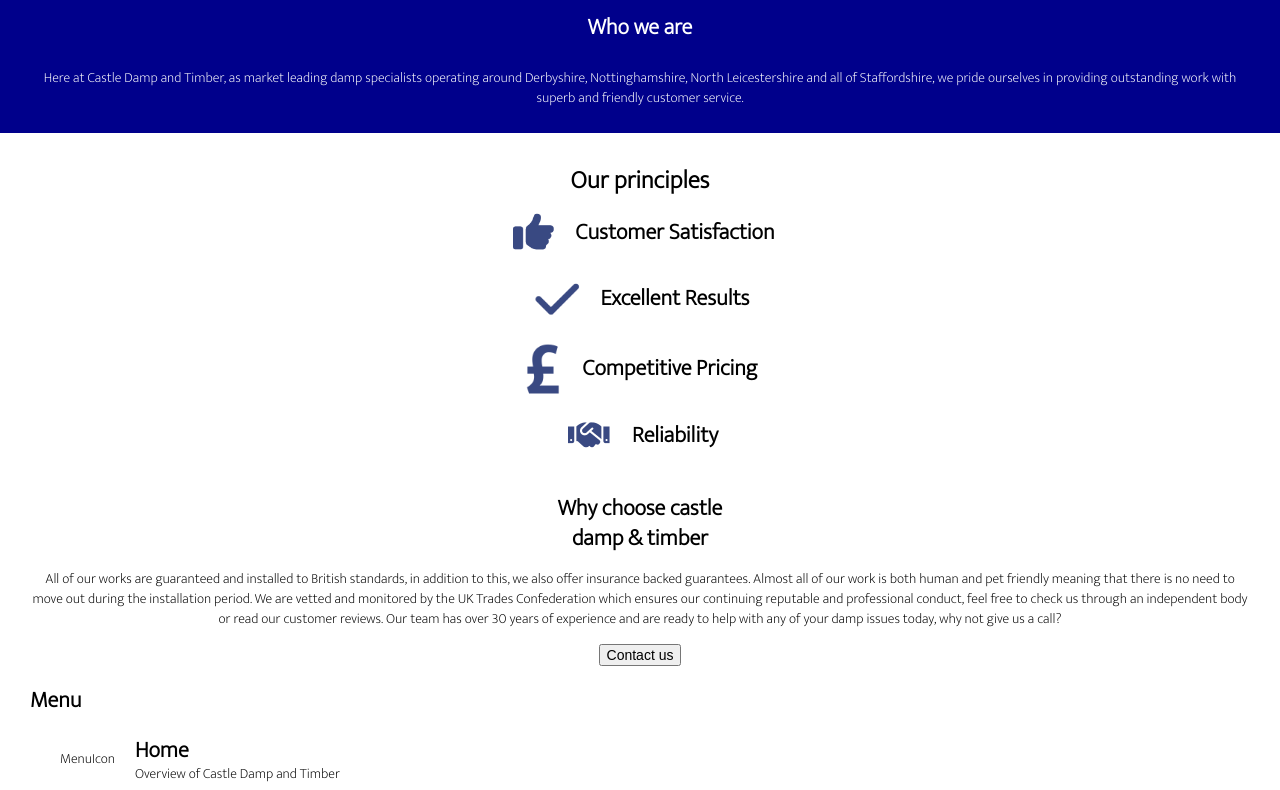
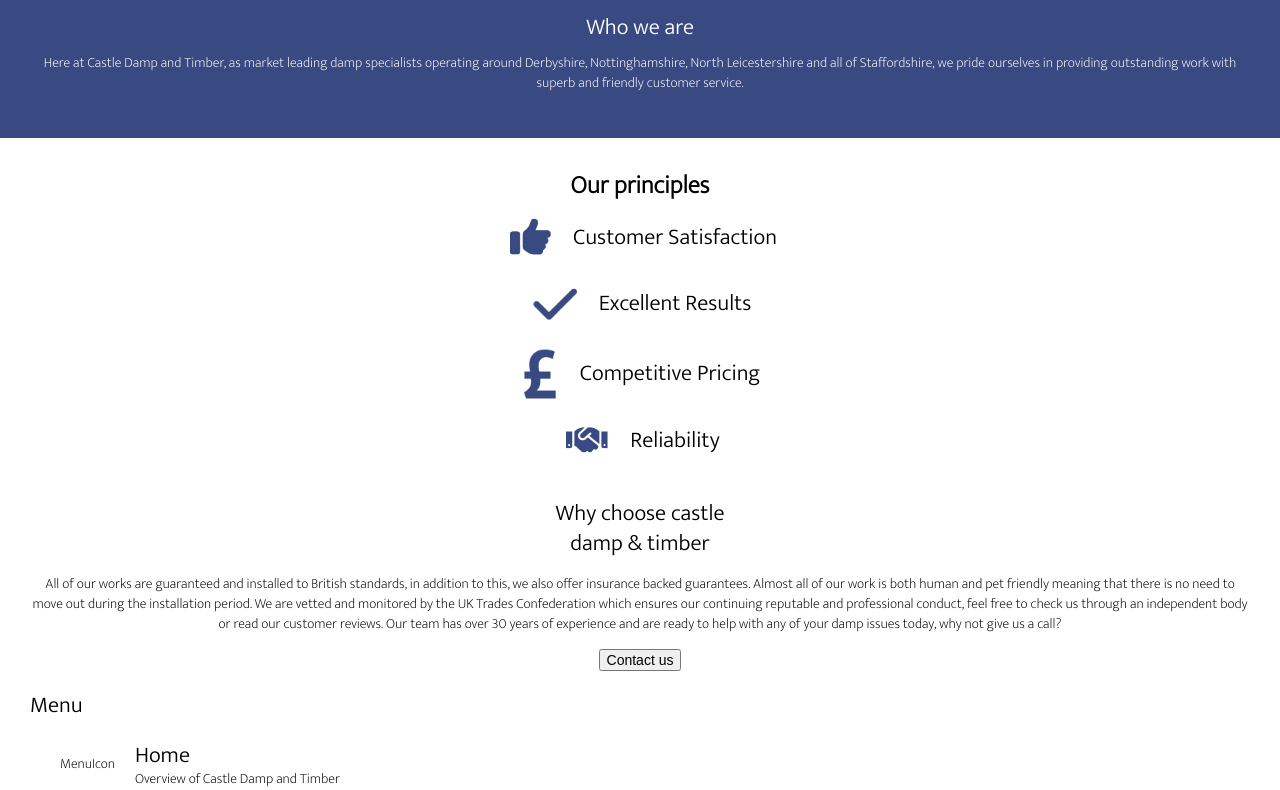
Before and after one commit to joshnice/castle, a plain HTML site: page index.html in a window 1280 px wide. Shown: the part 122-912 px from the top of the page. Drawn offline with Linux system fonts and the light colour scheme.

Commit message:
Chaned the intro box

```diff
--- a/css/home.css
+++ b/css/home.css
@@ -9,9 +9,9 @@
     flex-direction: column;
     justify-content: center;
     align-items: center;
-    gap: 25px;
+    gap: 10px;
 
-    background-color: darkblue;
+    background-color: #394982;
     color: white;
     padding: 25px 35px;
 }
@@ -19,6 +19,7 @@
 #introduction-text {
     text-align: center;
     line-height: 20px;
+    padding-bottom: 20px;
 }
 
 #principles {
--- a/css/style.css
+++ b/css/style.css
@@ -38,6 +38,8 @@ h4 {
     font-size: 2.25rem;
     text-align: center;
     line-height: 30px;
+    font-family: "Mukta-Light";
+    font-weight: 400;
 }
 
 h5 {
```
